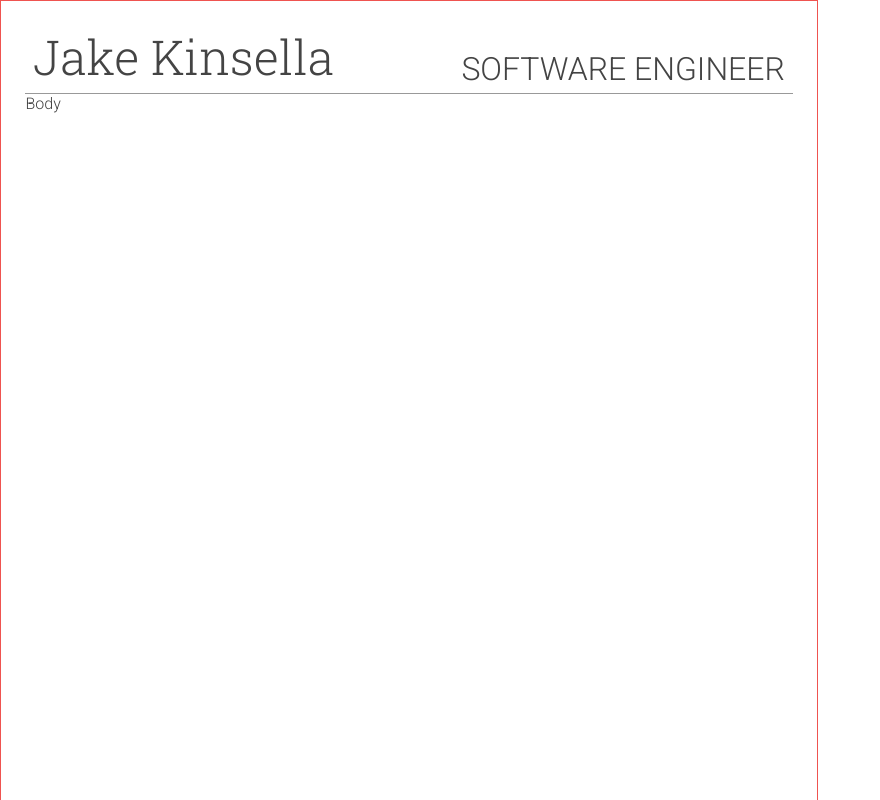
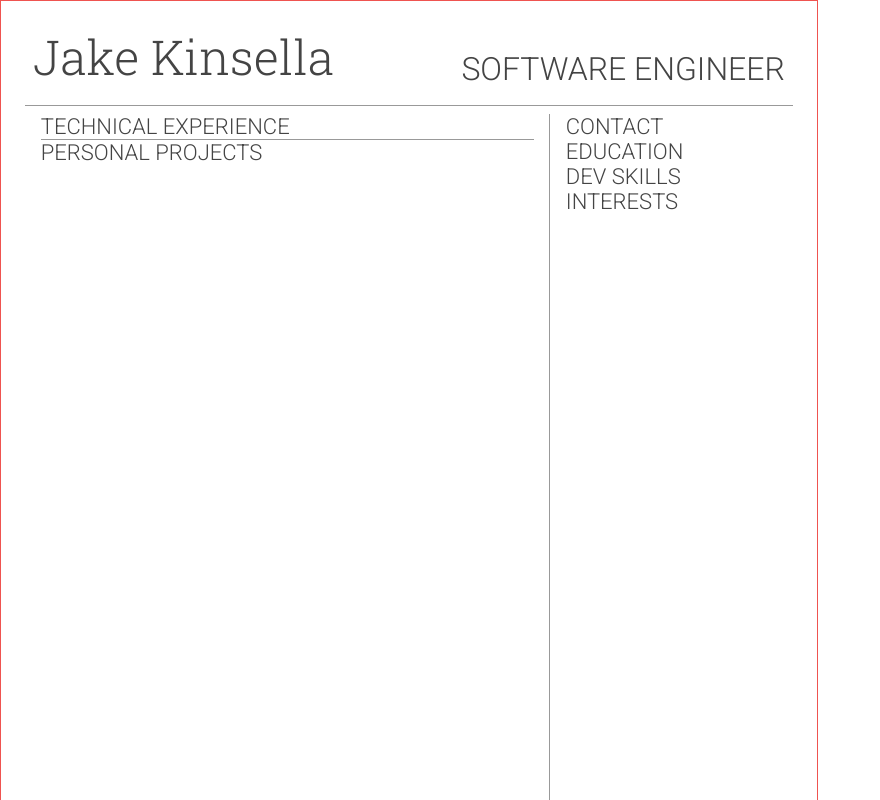
Before and after one commit to jakekinsella/resume, a React (Create React App) app: page / in a window 1280 px wide. Shown: the top 800 px of the page, without its empty margins (0-880 px from the left). Built offline with nearby package versions, Linux system fonts and the light colour scheme.

Commit message:
Add body skeleton

```diff
--- a/src/Main.tsx
+++ b/src/Main.tsx
@@ -5,8 +5,9 @@ import { colors } from './constants';
 import './global-styles';
 
 import Header from './components/Header';
+import Body from './components/Body';
 
-const Body = styled.div`
+const Paper = styled.div`
   width: 8.5in;
   height: 11in;
   border: 1px solid ${colors.red};
@@ -18,28 +19,31 @@ const Container = styled.div`
 `;
 
 const HeaderContainer = styled.div`
+  height: 7.5%;
   padding-bottom: 5px;
 
   border-bottom: 1px ${colors.lightBlack} solid;
 `
 
-const BodyInner = styled.div`
+const BodyContainer = styled.div`
+  height: 91.5%;
 
+  margin-top: 1%;
 `
 
 function Main() {
   return (
-    <Body>
+    <Paper>
       <Container>
         <HeaderContainer>
           <Header />
         </HeaderContainer>
 
-        <BodyInner>
-          Body
-        </BodyInner>
+        <BodyContainer>
+          <Body />
+        </BodyContainer>
       </Container>
-    </Body>
+    </Paper>
   );
 }
 
--- /dev/null
+++ b/src/components/Body.tsx
@@ -0,0 +1,64 @@
+import React from 'react';
+import styled from '@emotion/styled';
+
+import { colors } from '../constants';
+
+import Header3 from './common/Header3';
+
+const BodyInner = styled.div`
+  height: 100%;
+
+  display: flex;
+`;
+
+const Left = styled.div`
+  width: 70%;
+  padding-left: 2%;
+  padding-right: 2%;
+
+  display: flex;
+  flex-direction: column;
+  justify-content: left;
+
+  border-right: 1px ${colors.lightBlack} solid;
+`
+
+const Divider = styled.div`
+  border-bottom: 1px ${colors.lightBlack} solid;
+`
+
+const Right = styled.div`
+  width: 30%;
+  padding-left: 2%;
+  padding-right: 2%;
+
+  display: flex;
+  flex-direction: column;
+  justify-content: left;
+`
+
+function Body() {
+  return (
+    <BodyInner>
+      <Left>
+        <Header3>TECHNICAL EXPERIENCE</Header3>
+
+        <Divider />
+
+        <Header3>PERSONAL PROJECTS</Header3>
+      </Left>
+
+      <Right>
+        <Header3>CONTACT</Header3>
+
+        <Header3>EDUCATION</Header3>
+
+        <Header3>DEV SKILLS</Header3>
+
+        <Header3>INTERESTS</Header3>
+      </Right>
+    </BodyInner>
+  );
+}
+
+export default Body;
--- a/src/components/Header.tsx
+++ b/src/components/Header.tsx
@@ -1,5 +1,8 @@
 import React from 'react';
 import styled from '@emotion/styled';
+
+import Header1 from './common/Header1';
+import Header2 from './common/Header2';
 
 const HeaderInner = styled.div`
   width: 98%;
@@ -14,13 +17,8 @@ const Left = styled.div`
 
   display: flex;
   justify-content: left;
+  align-items: flex-start;
 `
-
-const FullName = styled.h1`
-  font-family: 'Roboto Slab', serif;
-  font-size: 48px;
-  font-weight: 500;
-`;
 
 const Right = styled.div`
   width: 50%;
@@ -30,21 +28,15 @@ const Right = styled.div`
   align-items: flex-end;
 `
 
-const Title = styled.h2`
-  font-family: 'Roboto', sans-serif;
-  font-size: 32px;
-  font-weight: 500;
-`;
-
 function Header() {
   return (
     <HeaderInner>
       <Left>
-        <FullName>Jake Kinsella</FullName>
+        <Header1>Jake Kinsella</Header1>
       </Left>
 
       <Right>
-        <Title>SOFTWARE ENGINEER</Title>
+        <Header2>SOFTWARE ENGINEER</Header2>
       </Right>
     </HeaderInner>
   );
--- /dev/null
+++ b/src/components/common/Header1.tsx
@@ -0,0 +1,9 @@
+import styled from '@emotion/styled';
+
+const Header1 = styled.h1`
+  font-family: 'Roboto Slab', serif;
+  font-size: 48px;
+  font-weight: 500;
+`;
+
+export default Header1;
--- /dev/null
+++ b/src/components/common/Header2.tsx
@@ -0,0 +1,9 @@
+import styled from '@emotion/styled';
+
+const Header2 = styled.h2`
+  font-family: 'Roboto', sans-serif;
+  font-size: 32px;
+  font-weight: 500;
+`;
+
+export default Header2;
--- /dev/null
+++ b/src/components/common/Header3.tsx
@@ -0,0 +1,9 @@
+import styled from '@emotion/styled';
+
+const Header3 = styled.h3`
+  font-family: 'Roboto', sans-serif;
+  font-size: 22px;
+  font-weight: 500;
+`;
+
+export default Header3;
```
Also changed, not shown: src/components/common/Experience.tsx (added, +18 -0 lines).
